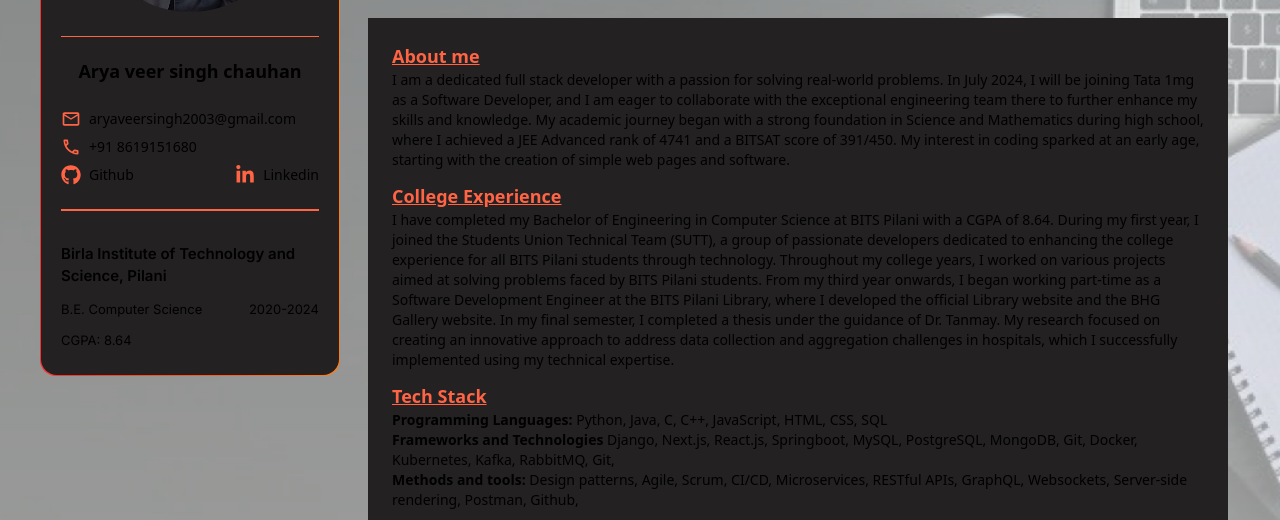
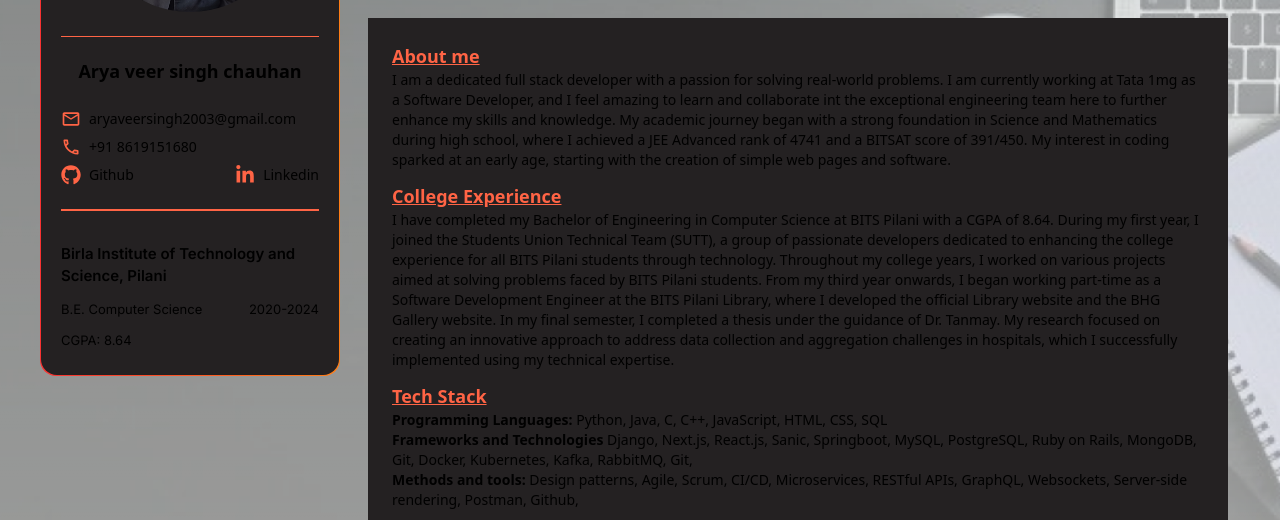
Before and after one commit to Arya-veer/Portfolio, a Next.js app: page /about in a window 1280 px wide. Shown: the part 248-768 px from the top of the page. Built offline with nearby package versions, Linux system fonts and the light colour scheme.

Commit message:
About section update

```diff
--- a/src/app/about/page.tsx
+++ b/src/app/about/page.tsx
@@ -13,7 +13,7 @@ export default function About(){
                         About me
                     </h2>
                     <p className="text-sm">
-                    I am a dedicated full stack developer with a passion for solving real-world problems. In July 2024, I will be joining Tata 1mg as a Software Developer, and I am eager to collaborate with the exceptional engineering team there to further enhance my skills and knowledge. My academic journey began with a strong foundation in Science and Mathematics during high school, where I achieved a JEE Advanced rank of 4741 and a BITSAT score of 391/450. My interest in coding sparked at an early age, starting with the creation of simple web pages and software.
+                    I am a dedicated full stack developer with a passion for solving real-world problems. I am currently working at Tata 1mg as a Software Developer, and I feel amazing to learn and collaborate int the exceptional engineering team here to further enhance my skills and knowledge. My academic journey began with a strong foundation in Science and Mathematics during high school, where I achieved a JEE Advanced rank of 4741 and a BITSAT score of 391/450. My interest in coding sparked at an early age, starting with the creation of simple web pages and software.
                     </p>
                 </div>
                 <div>
@@ -34,7 +34,7 @@ export default function About(){
                     </p>
                     <p className="text-sm">
                         <span className="font-semibold">Frameworks and Technologies </span>
-                        Django, Next.js, React.js, Springboot, MySQL, PostgreSQL, MongoDB, Git, Docker, Kubernetes, Kafka, RabbitMQ, Git,
+                        Django, Next.js, React.js, Sanic, Springboot, MySQL, PostgreSQL, Ruby on Rails, MongoDB, Git, Docker, Kubernetes, Kafka, RabbitMQ, Git,
                     </p>
                     <p className="text-sm">
                         <span className="font-semibold">Methods and tools: </span>
```
